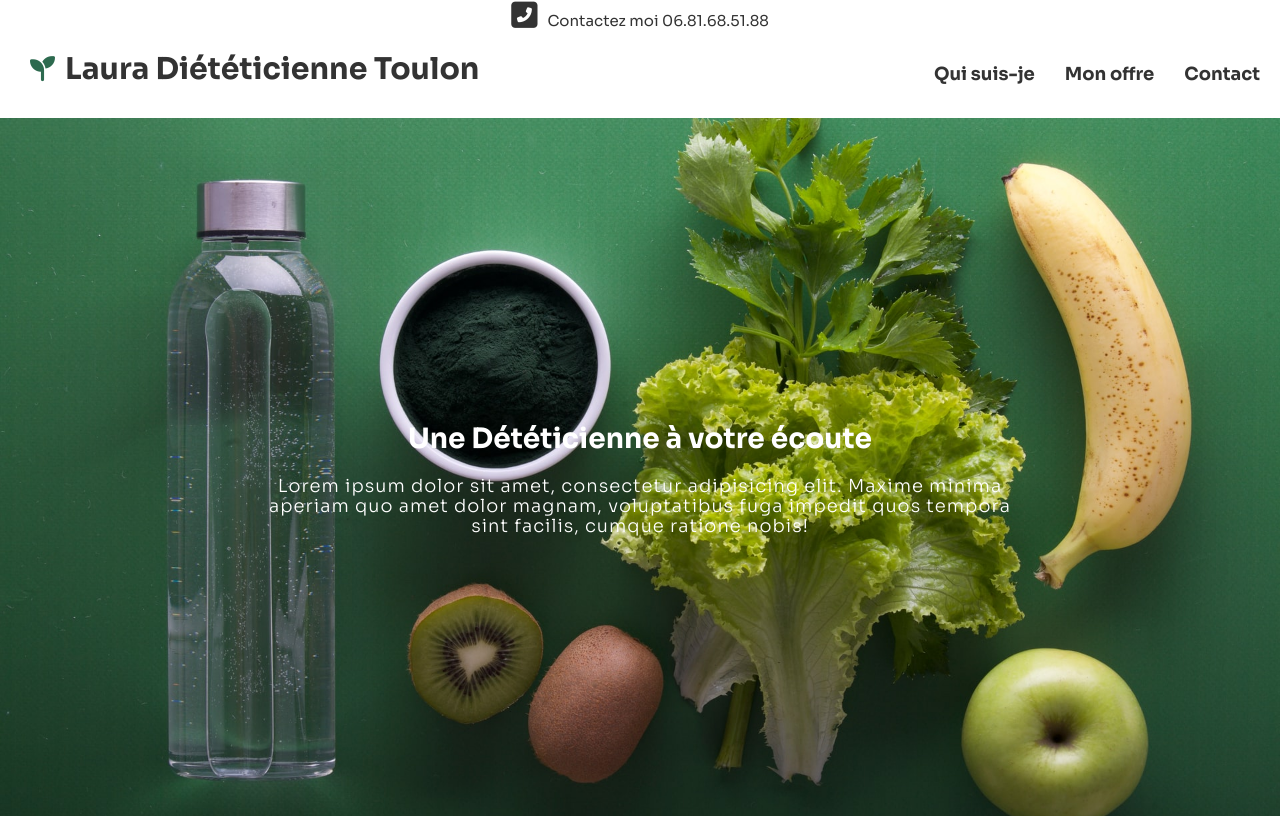
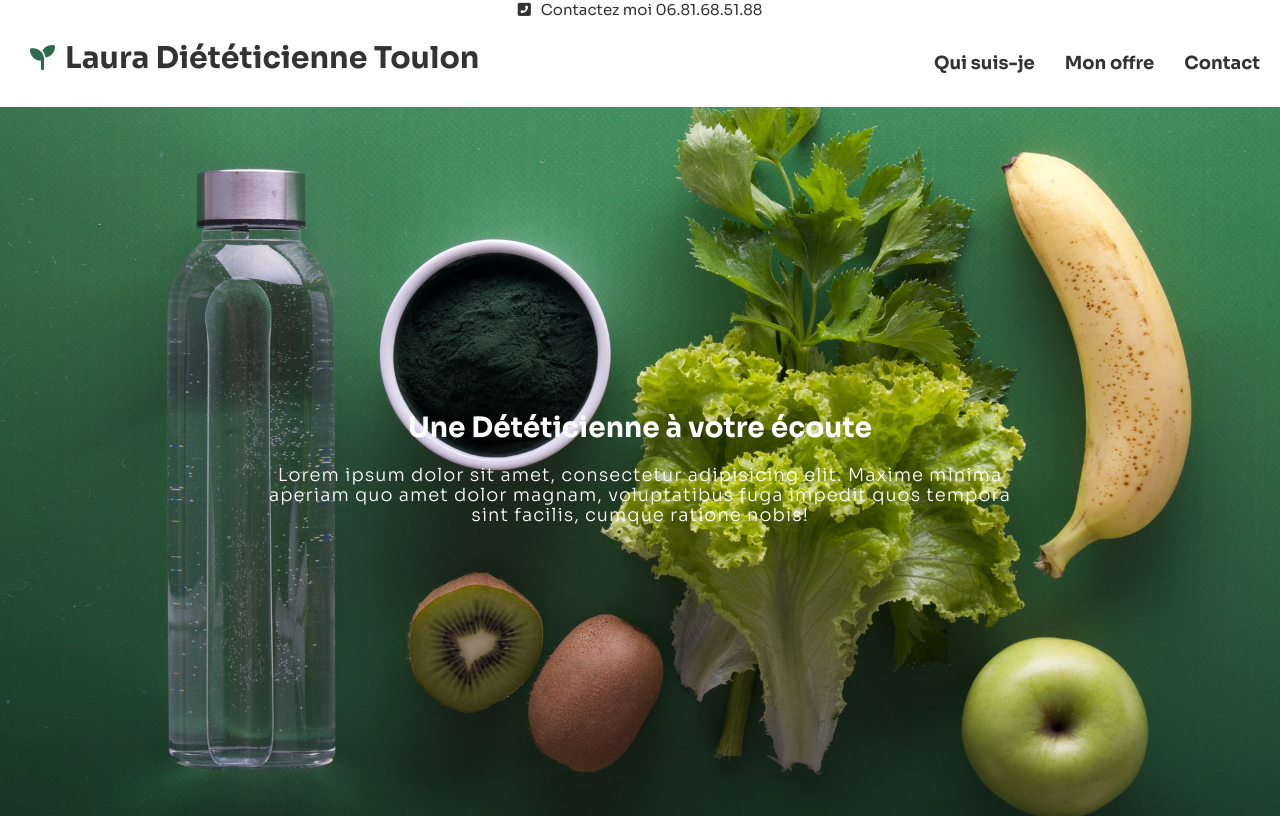
Before and after one commit to lenoira/laura-diet, a plain HTML site: page index.html in a window 1280 px wide. Shown: the top 816 px of the page. Drawn offline with Linux system fonts and the light colour scheme.

Commit message:
correction header

```diff
--- a/scss/style.scss
+++ b/scss/style.scss
@@ -43,6 +43,7 @@ header {
   }
   @include xs {
     flex-flow: column;
+    padding: 0.2;
   }
 }
 .vp-logo {
@@ -210,6 +211,6 @@ header {
   color: var(--primary);
   i {
     padding-right: 1rem;
-    font-size: 3rem;
+    font-size: 1.5rem;
   }
 }
```
Also changed, not shown: css/style.css, 1 other file.
